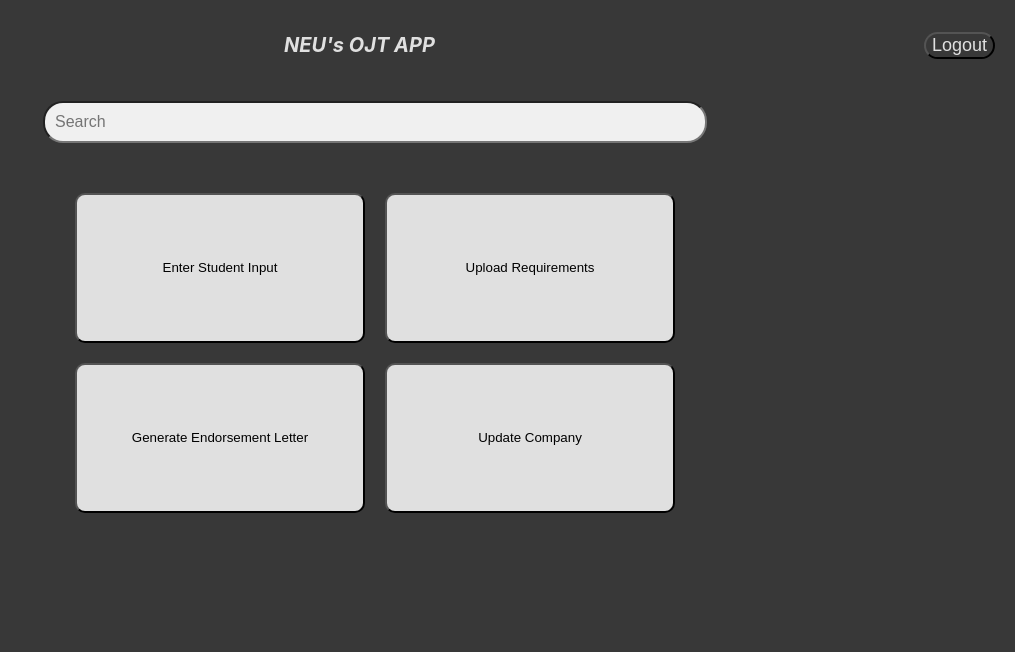
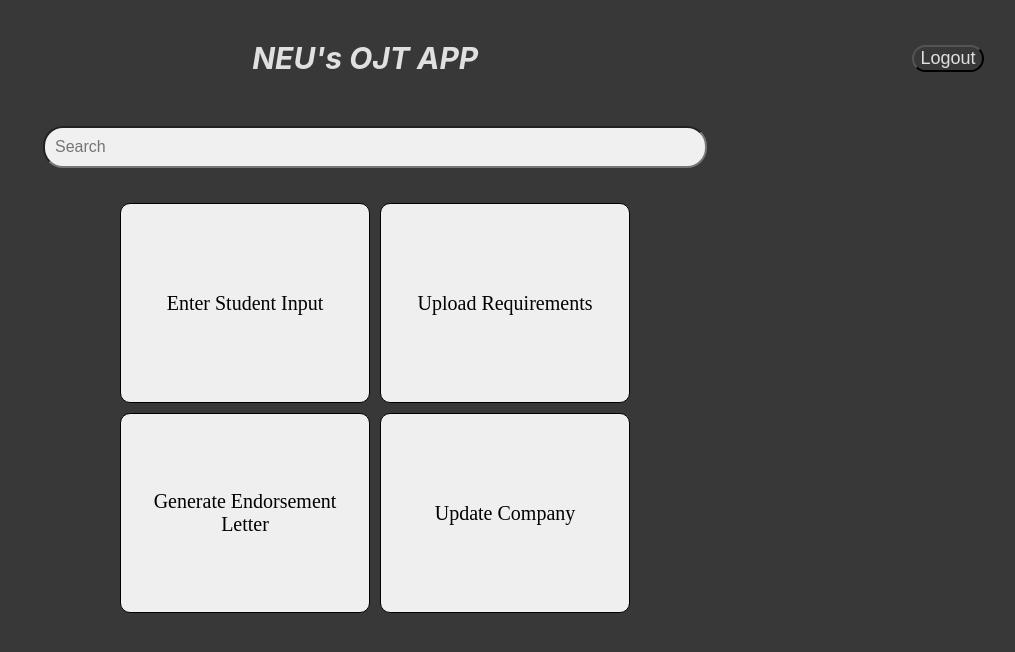
Before and after one commit to RenardMacorol/NEU-OJT-APP, a React (Create React App) app in the folder ojt/: page / in a window 1280 px wide. Shown: the top 652 px of the page, without its empty margins (265-1280 px from the left). Built offline with nearby package versions, Linux system fonts and the light colour scheme.

Commit message:
CSS styling changes

```diff
--- a/ojt/src/components/App.css
+++ b/ojt/src/components/App.css
@@ -1,22 +1,20 @@
 .app-container {
   min-height: 100vh;
-  height: 100vh;
   width: 100%;
   background-color: #383838;
-  flex-direction: column;
   align-items: center;
   justify-content: center;
   padding: 10px;
   box-sizing: border-box;
-  overflow: auto;
+  overflow: hidden;
 }
 
-.header {
+header {
   display: flex;
   justify-content: space-between;
   align-items: center;
   padding: 10px;
-  margin-left: 40px;
+  width: 100%;
 }
 
 .logout-button {
@@ -24,16 +22,17 @@
   border-radius: 20px;
   font-size: 18px;
   color:#e0e0e0;
-  margin-left: auto;
+  margin-right: 2.5%;
 }
 
 .app-name{
-  font-size: 20px;
+  font-size: 30px;
   font-style: italic;
   color: #e0e0e0;
   text-align: center;
   align-self: center;
   flex-grow: 1;
+  margin-left: 5%;
 }
 
 .search-bar {
@@ -54,21 +53,27 @@
 
 .options {
   display: flex;
+  flex-direction: row;
+  flex-wrap: wrap;
   justify-content: center;
   align-items: center;
-  flex-wrap: wrap;
-  gap: 20px;
-  padding: 20px;
-  width: 80vw;
   max-width: 600px;
-  margin: auto;
+  margin: 0 auto;
 }
 
 .option-button {
-  background-color: #e0e0e0;
-  text-align: center;
+  width: 100%;
+  max-width: 250px;
+  height: 200px;
   border-radius: 10px;
-  width: 50px;
-  height: 150px;
-  flex: 1 1 calc(50% - 10px);
+  margin: 5px;
+  border: 1px solid black;
+  transition: 0.5s ease-in-out;
+  font-family: Montserrat;
+  font-size: 20px;
+  padding: 10px;
 }
+
+.option-button:hover{
+  background-color: hsla(0, 0%, 100%, 0.6);
+}
--- a/ojt/src/components/Header.tsx
+++ b/ojt/src/components/Header.tsx
@@ -5,10 +5,10 @@ import Logout from "./Logout";
 
 const Header: React.FC = () => {
     return (
-           <div className = 'header'>
+           <header>
                 <AppName />
                 <Logout />
-           </div>
+           </header>
     )
 }
 
--- a/ojt/src/components/Logout.tsx
+++ b/ojt/src/components/Logout.tsx
@@ -6,7 +6,8 @@ const Logout: React.FC = () => {
     const navigate = useNavigate();
 
     return (
-            <button className="logout-button" onClick={() => navigate('/login')}>Logout</button>
+        // added for testing, no proper logout function just yet
+        <button className="logout-button" onClick={() => navigate('/login')}>Logout</button>
     )
 }
 
```
